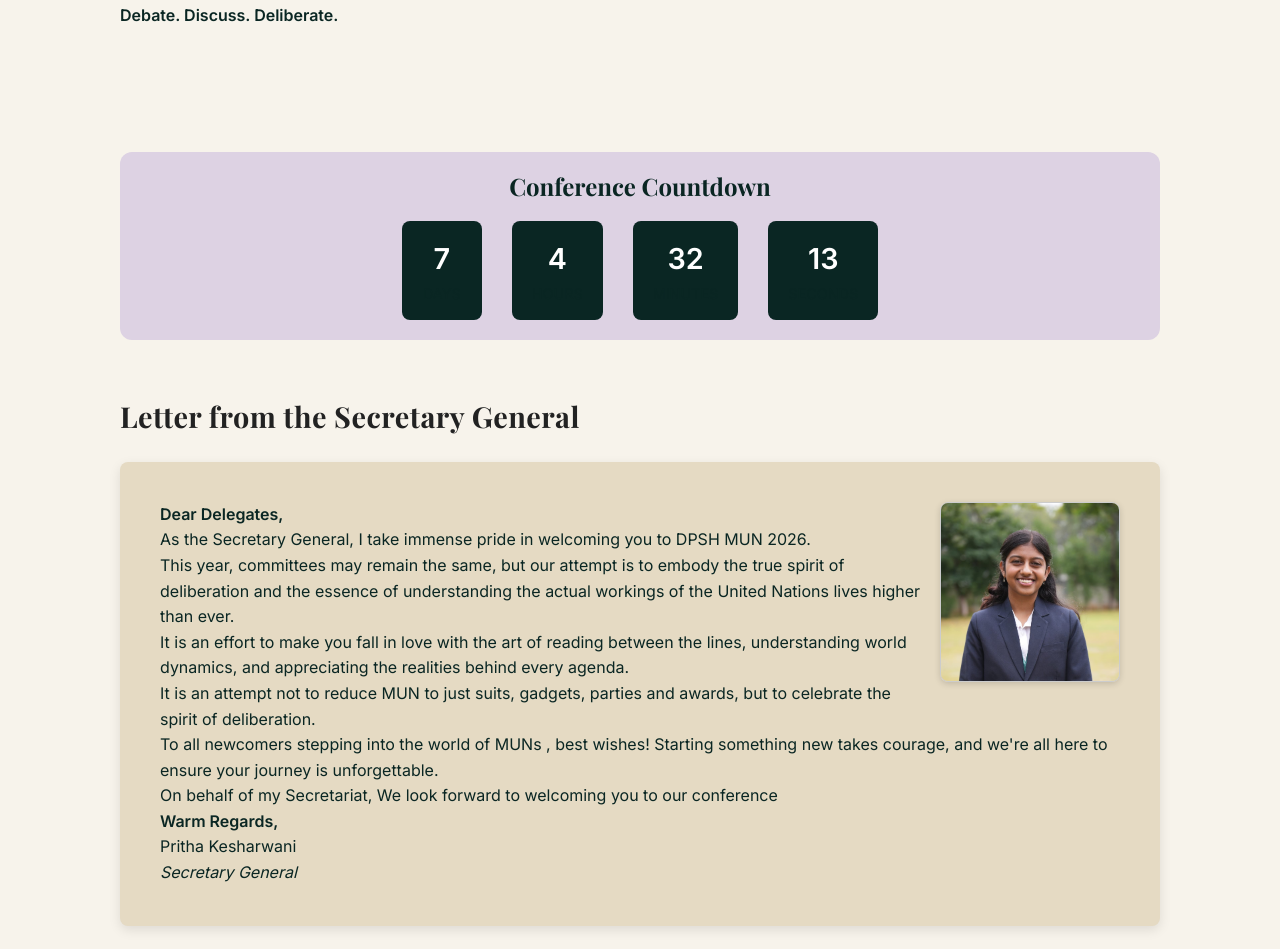
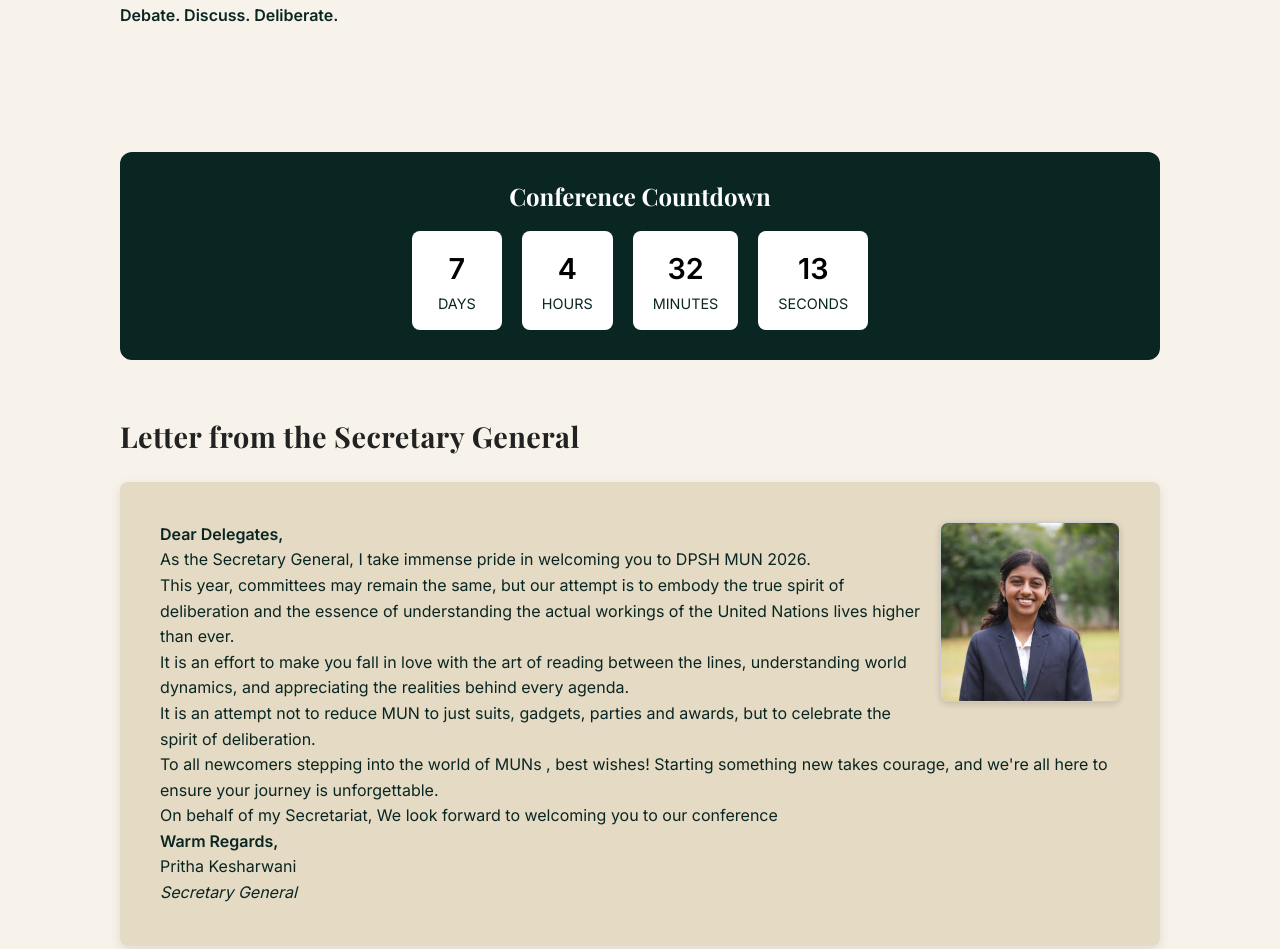
Before and after one commit to m3n0t7/DPSHMUN2026, a website: page index.html in a window 1280 px wide. Shown: the part 1305-2254 px from the top of the page. Drawn offline with nearby package versions, Linux system fonts and the light colour scheme.

Commit message:
Update countdown section styles for improved design

```diff
--- a/styles.css
+++ b/styles.css
@@ -220,44 +220,43 @@ h1 {
 
 /* ===== Countdown Banner ===== */
 .countdown-section {
-  background-color: #ddd2e3;   /* slim banner color */
-  padding: 20px 0;
-  margin: 40px 0;              /* acts as divider between sections */
-  border-radius: 12px;         /* curved edges */
+  background-color: #0a2623;   /* dark green banner */
+  padding: 30px 0;
+  margin: 40px 0;
   text-align: center;
+  border-radius: 12px;         /* curved banner edges */
 }
 
 .countdown-section h2 {
-  color: #0a2623;              /* dark heading for contrast */
+  color: #ffffff;              /* white heading for contrast */
   margin-bottom: 20px;
 }
 
 #countdown {
   display: flex;
   justify-content: center;
-  gap: 30px;
+  gap: 20px;
 }
 
-#countdown div {
-  background: #0a2623;         /* dark boxes */
-  color: #fff;
+.count-box {
+  background: #ffffff;         /* white box */
+  color: #000000;              /* black text inside */
   padding: 15px 20px;
-  border-radius: 8px;
-  min-width: 80px;
+  border-radius: 8px;          /* curved box edges */
+  min-width: 90px;
 }
 
-#countdown span {
+.count-box span {
   font-size: 1.8rem;
   font-weight: bold;
   display: block;
 }
 
-#countdown p {
+.count-box p {
   margin: 0;
   font-size: 0.9rem;
   text-transform: uppercase;
 }
-
 
 
 /* ===== Secretariat Group Picture ===== */
```
